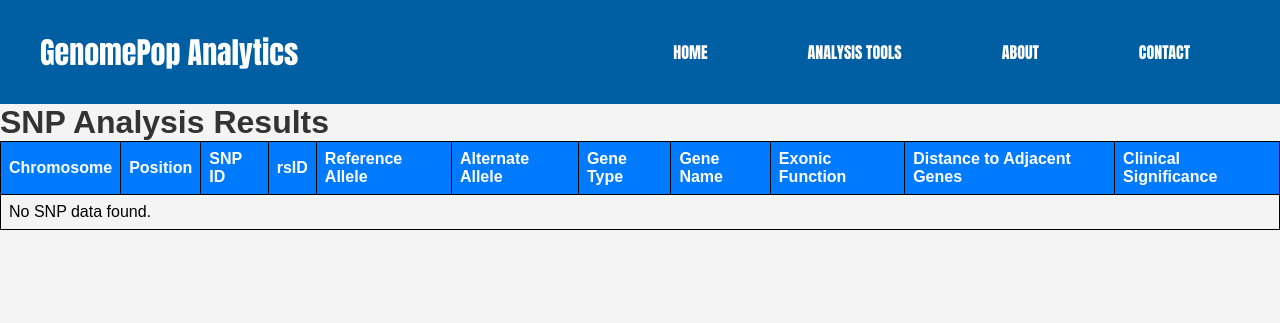
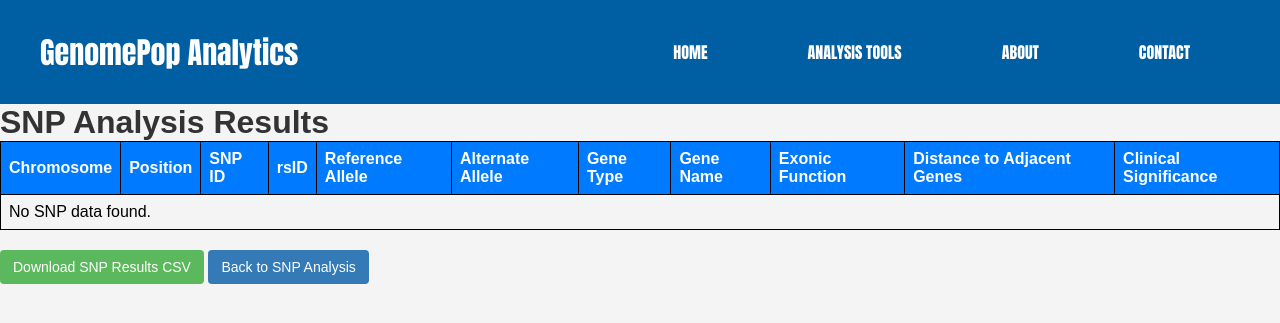
Before and after one commit to Djinho/Population-Genetics-Web-Tool, a Flask app: template app/templates/snp_results.html in a window 1280 px wide. Shown: the top 323 px of the page. Run offline with Flask 3, Linux system fonts and the light colour scheme; the template is opened without the code that fills it, so the values that code supplies are empty.

Commit message:
Added a download feature, and back to SNP analysis button

```diff
--- a/app/templates/snp_results.html
+++ b/app/templates/snp_results.html
@@ -21,9 +21,30 @@
         color: #333;
         font-family: Arial, sans-serif;
     }
+    .btn {
+        display: inline-block;
+        padding: 6px 12px;
+        margin-bottom: 0;
+        font-size: 14px;
+        font-weight: normal;
+        line-height: 1.42857143;
+        text-align: center;
+        white-space: nowrap;
+        vertical-align: middle;
+        cursor: pointer;
+        border: 1px solid transparent;
+        border-radius: 4px;
+        color: #fff;
+        background-color: #5cb85c; /* Green */
+        text-decoration: none;
+        margin-top: 20px;
+    }
+    .btn-back {
+        background-color: #337ab7; /* Blue */
+    }
 </style>
 
-<h1>SNP Analysis Results</h1> <!-- SNP Analysis Results heading outside the scrollable container -->
+<h1>SNP Analysis Results</h1>
 
 <div class="scrollable-table-container">
     <table>
@@ -60,7 +81,6 @@
                 <td>{{ result['DistanceToAdjacentGenes'] if result['DistanceToAdjacentGenes'] != '.' else 'N/A' }}</td>
                 <td>{{ result['ClinicalSignificance'] | default('N/A', true) | replace('.', 'N/A') | replace('_', ' ')}}</td>
                 {% for pop in selected_populations %}
-                <!-- Apply the custom filter to round and preserve data format -->
                 <td>{{ result[pop + '_Frequency'] | round_preserve }}</td>
                 {% endfor %}
             </tr>
@@ -72,4 +92,8 @@
         </tbody>
     </table>
 </div>
+
+<a href="{{ url_for('download_route', filename=snp_results_csv_filename) }}" class="btn">Download SNP Results CSV</a>
+<a href="{{ url_for('snp_analysis') }}" class="btn btn-back">Back to SNP Analysis</a>
+
 {% endblock %}
```
